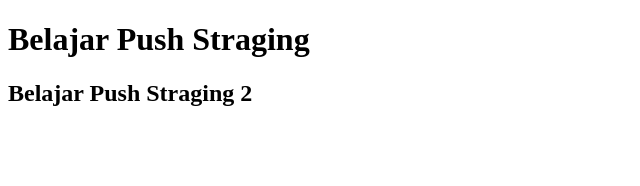
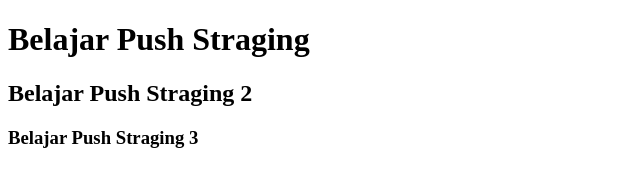
Before and after one commit to heniardiana/belajar-niomic, a plain HTML site: page header.html in a window 1280 px wide. Shown: the whole page, without its empty margins (0-640 px from the left). Drawn offline with Linux system fonts and the light colour scheme.

Commit message:
menambahkan element H3

```diff
--- a/header.html
+++ b/header.html
@@ -9,5 +9,6 @@
 <body>
     <h1>Belajar Push Straging</h1>
     <h2>Belajar Push Straging 2</h2>
+    <h3>Belajar Push Straging 3</h3>
 </body>
 </html>
```
